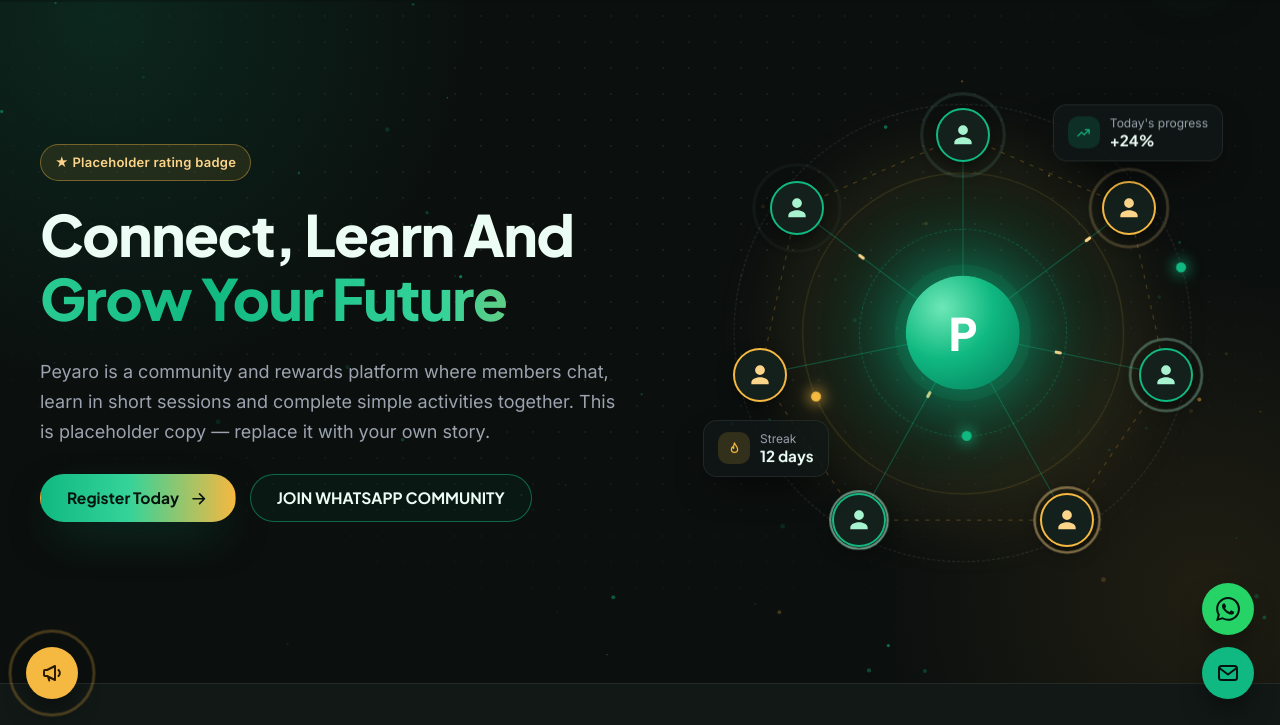
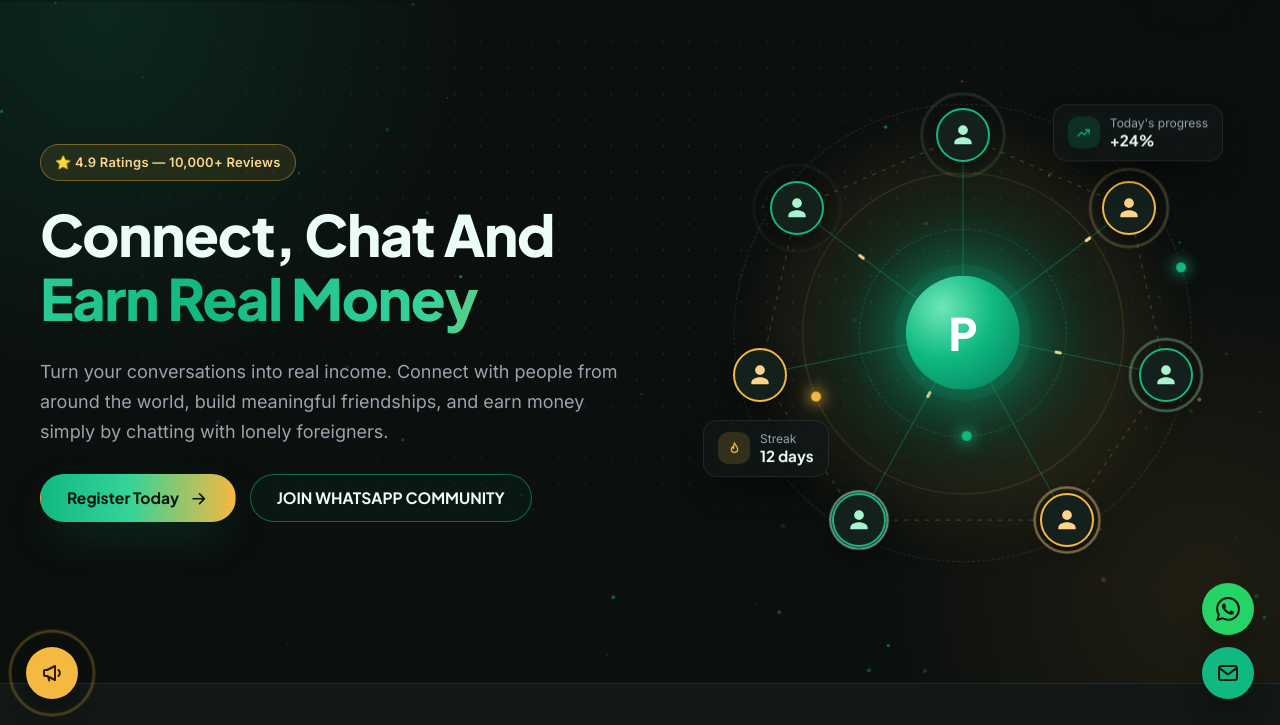
Before and after one commit to Markmiiro/verdant, a plain HTML site: page index.html in a window 1280 px wide. Shown: the part 75-800 px from the top of the page. Drawn offline with Linux system fonts and the light colour scheme; animation ran at ten frames a second.

Commit message:
whole code again

```diff
--- a/index.html
+++ b/index.html
@@ -1034,14 +1034,14 @@
 
     <div class="container hero-grid">
       <div class="hero-copy">
-        <span class="pill pill--gold pill--plain intro" style="--d:0">★ Placeholder rating badge</span>
+        <span class="pill pill--gold pill--plain intro" style="--d:0">⭐ 4.9 Ratings — 10,000+ Reviews</span>
         <h1 class="intro" style="--d:1">
-          <span>Connect, Learn And</span>
-          <span class="grad">Grow Your Future</span>
+          <span>Connect, Chat And</span>
+          <span class="grad">Earn Real Money</span>
         </h1>
         <p class="lead intro" style="--d:2">
-          Peyaro is a community and rewards platform where members chat, learn in short sessions
-          and complete simple activities together. This is placeholder copy — replace it with your own story.
+          Turn your conversations into real income. Connect with people from around the world, build
+          meaningful friendships, and earn money simply by chatting with lonely foreigners.
         </p>
         <div class="hero-cta intro" style="--d:3">
           <a class="btn btn--primary" href="#join" data-link="getStarted">Register Today
```
